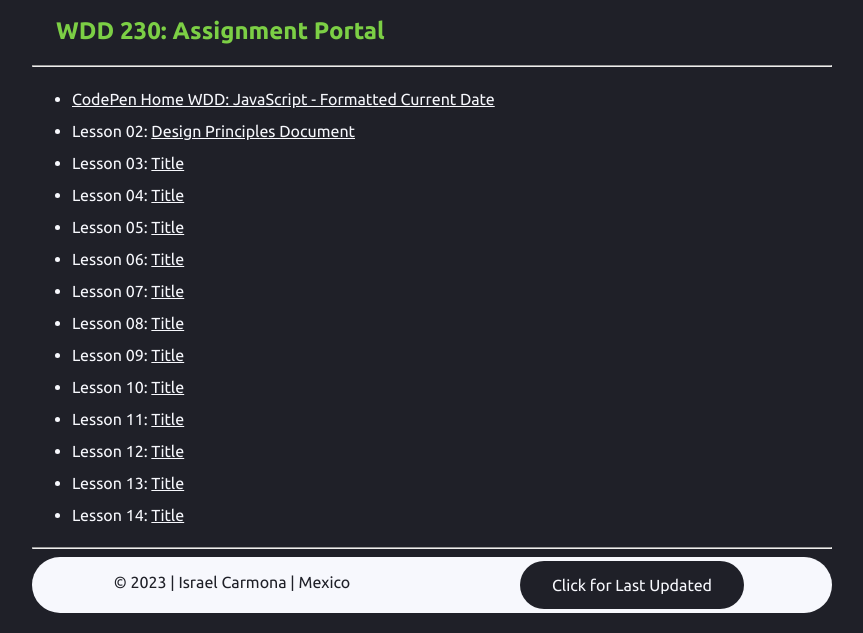
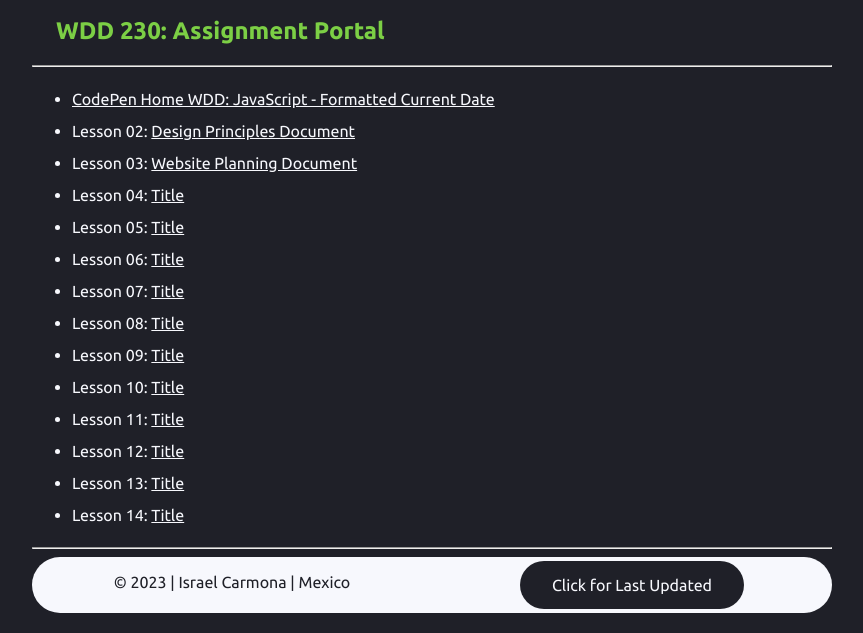
Before and after one commit to jicmette/wdd230, a plain HTML site: page index.html in a window 1280 px wide. Shown: the part 238-871 px from the top of the page, without its empty margins (208-1071 px from the left). Drawn offline with Linux system fonts and the light colour scheme.

Commit message:
Link changed from lesson 03

```diff
--- a/index.html
+++ b/index.html
@@ -28,7 +28,9 @@
         <li>Lesson 02:
           <a href="lesson02/design-principles.html" target="_blank">Design Principles Document</a>
         </li>
-        <li>Lesson 03: <a href="">Title</a></li>
+        <li>Lesson 03:
+          <a href="lesson03/index.html" target="_blank">Website Planning Document</a>
+        </li>
         <li>Lesson 04: <a href="">Title</a></li>
         <li>Lesson 05: <a href="">Title</a></li>
         <li>Lesson 06: <a href="">Title</a></li>
```
